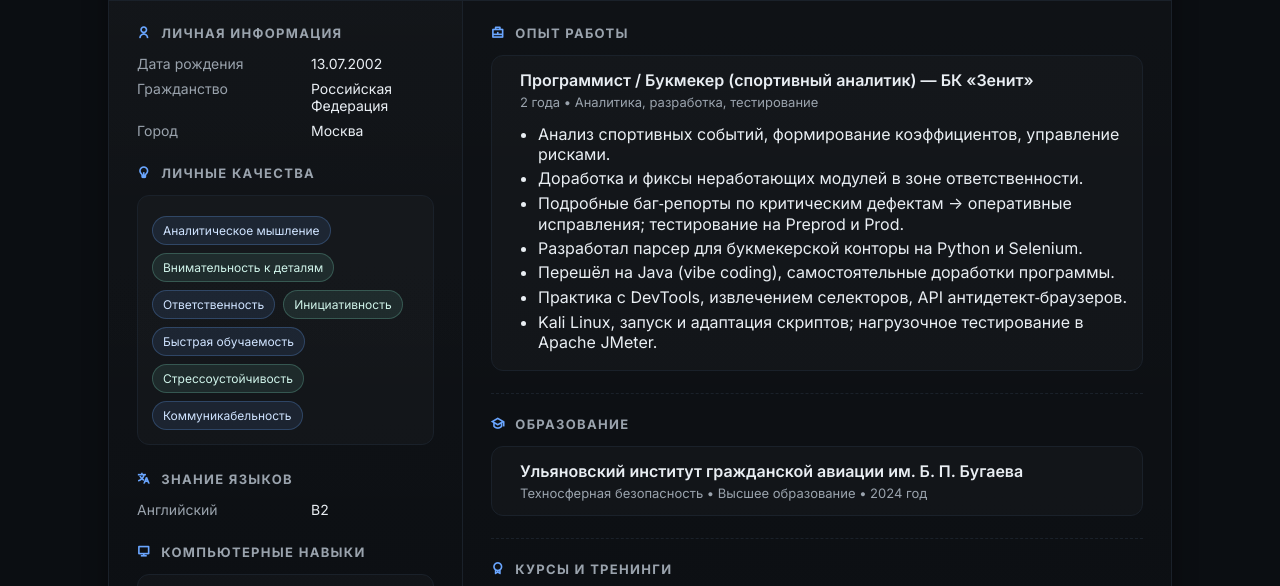
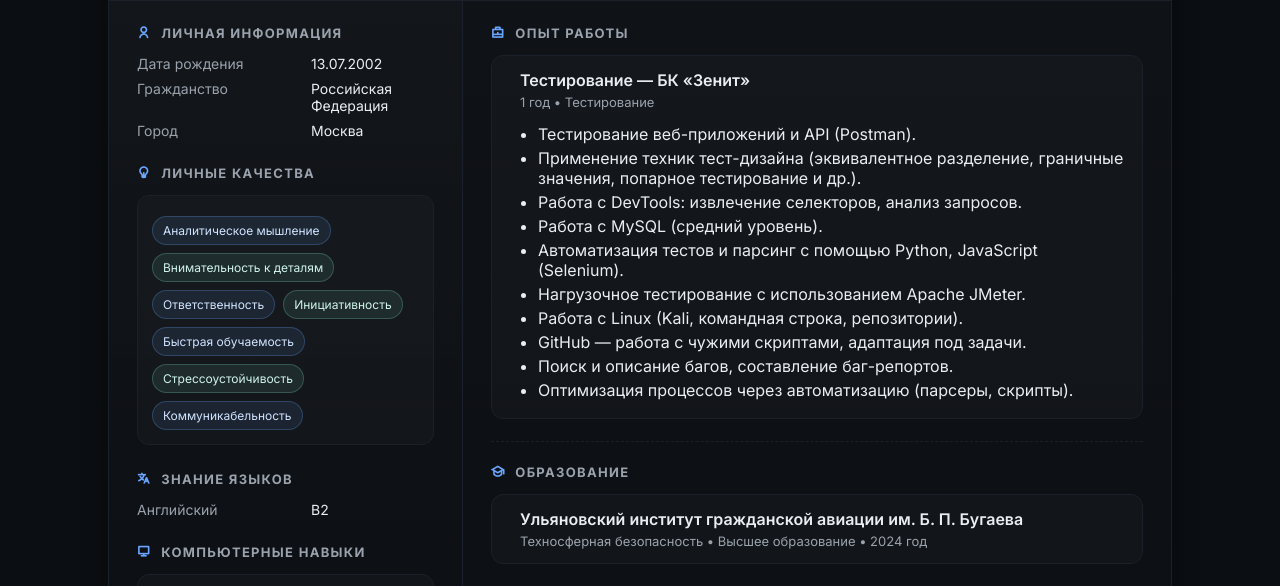
Before and after one commit to AndreyKho/resume, a plain HTML site: page index.html in a window 1280 px wide. Shown: the part 179-765 px from the top of the page. Drawn offline with nearby package versions, Linux system fonts and the light colour scheme.

Commit message:
index.html

```diff
--- a/index.html
+++ b/index.html
@@ -231,16 +231,19 @@
             <h3 class="h"><i class="ri-briefcase-line"></i> Опыт работы</h3>
             <div class="block">
               <div class="item">
-                <div class="title">Программист / Букмекер (спортивный аналитик) — БК «Зенит»</div>
-                <div class="meta">2 года • Аналитика, разработка, тестирование</div>
+                <div class="title">Тестирование — БК «Зенит»</div>
+                <div class="meta">1 год • Тестирование</div>
                 <ul class="list">
-                  <li>Анализ спортивных событий, формирование коэффициентов, управление рисками.</li>
-                  <li>Доработка и фиксы неработающих модулей в зоне ответственности.</li>
-                  <li>Подробные баг‑репорты по критическим дефектам → оперативные исправления; тестирование на Preprod и Prod.</li>
-                  <li>Разработал парсер для букмекерской конторы на Python и Selenium.</li>
-                  <li>Перешёл на Java (vibe coding), самостоятельные доработки программы.</li>
-                  <li>Практика с DevTools, извлечением селекторов, API антидетект‑браузеров.</li>
-                  <li>Kali Linux, запуск и адаптация скриптов; нагрузочное тестирование в Apache JMeter.</li>
+                  <li>Тестирование веб-приложений и API (Postman).</li>
+                  <li>Применение техник тест-дизайна (эквивалентное разделение, граничные значения, попарное тестирование и др.).</li>
+                  <li>Работа с DevTools: извлечение селекторов, анализ запросов.</li>
+                  <li>Работа с MySQL (средний уровень).</li>
+                  <li>Автоматизация тестов и парсинг с помощью Python, JavaScript (Selenium).</li>
+                  <li>Нагрузочное тестирование с использованием Apache JMeter.</li>
+                  <li>Работа с Linux (Kali, командная строка, репозитории).</li>
+                  <li>GitHub — работа с чужими скриптами, адаптация под задачи.</li>
+                 <li>Поиск и описание багов, составление баг-репортов.</li>
+                 <li>Оптимизация процессов через автоматизацию (парсеры, скрипты).</li>
                 </ul>
               </div>
             </div>
```
